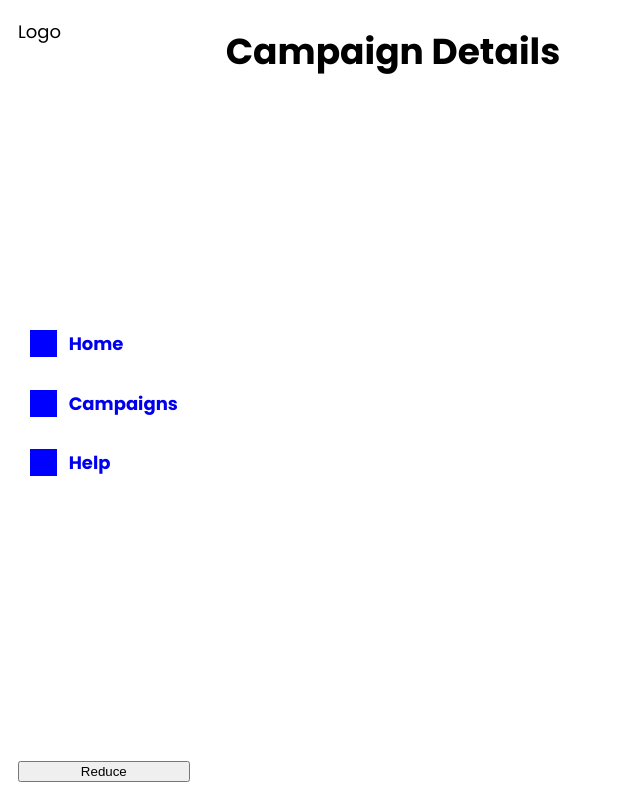
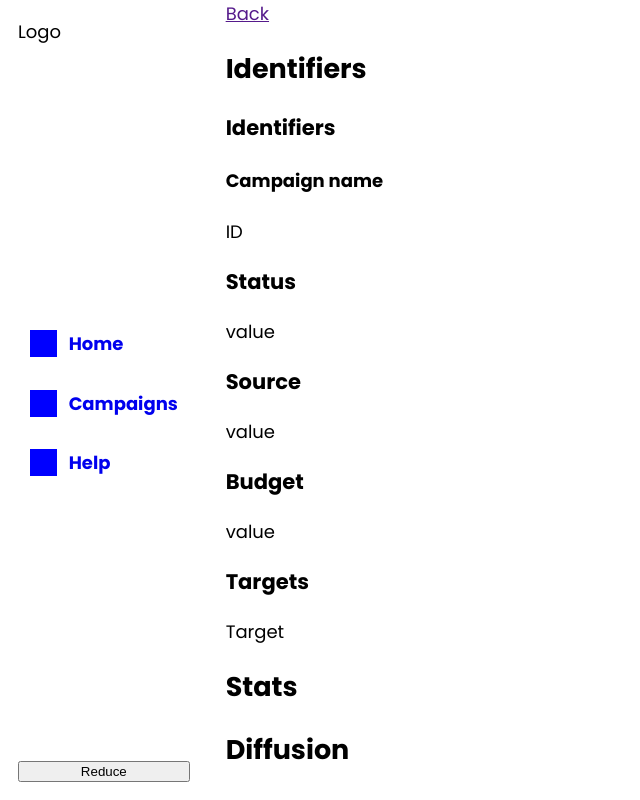
Before and after one commit to ProcessX/proxistore-test, a React (Vite) app: page /campaign-details in a window 1280 px wide. Shown: the whole page, without its empty margins (0-640 px from the left). Built offline with nearby package versions, Linux system fonts and the light colour scheme.

Commit message:
Setting up campaign details - general

```diff
--- /dev/null
+++ b/src/components/btn/btnBack.js
@@ -0,0 +1,10 @@
+import React from 'react';
+import { Link } from 'react-router-dom';
+
+const BtnBack = () => {
+    return (
+        <Link>Back</Link>
+    )
+}
+
+export default BtnBack
--- /dev/null
+++ b/src/components/campaignInfoSection/CampaignInfoSection.js
@@ -0,0 +1,13 @@
+import React from 'react'
+
+// eslint-disable-next-line react/prop-types
+const CampaignInfoSection = ({ children, title }) => {
+    return (
+        <section className={'campaignInfoBlock'}>
+            <h2 className={'campaignInfoBlock__title'}>{title}</h2>
+            <div className={'campaign__info'}>{children}</div>
+        </section>
+    )
+}
+
+export default CampaignInfoSection
--- /dev/null
+++ b/src/components/campaignInfoSection/IdentifiersBlock.js
@@ -0,0 +1,13 @@
+import React from 'react';
+import InfoBlock from './InfoBlock';
+
+// eslint-disable-next-line react/prop-types
+const IdentifiersBlock = ({children}) => {
+    return (
+        <InfoBlock title={'Identifiers'}>
+            {children}
+        </InfoBlock>
+    )
+}
+
+export default IdentifiersBlock
--- /dev/null
+++ b/src/components/campaignInfoSection/InfoBlock.js
@@ -0,0 +1,13 @@
+import React from 'react'
+
+// eslint-disable-next-line react/prop-types
+const InfoBlock = ({children, title}) => {
+    return (
+        <div className={'infoBlock'}>
+            <h3 className={'infoBlock__title'}>{title}</h3>
+            {children}
+        </div>
+    )
+}
+
+export default InfoBlock
--- /dev/null
+++ b/src/components/campaignInfoSection/SingleBlock.js
@@ -0,0 +1,13 @@
+import React from 'react';
+import InfoBlock from './InfoBlock';
+
+// eslint-disable-next-line react/prop-types
+const SingleBlock = ({title, value}) => {
+    return (
+        <InfoBlock title={title}>
+            <p className='singleInfo'>{value}</p>
+        </InfoBlock>
+    )
+}
+
+export default SingleBlock
--- /dev/null
+++ b/src/components/campaignInfoSection/TargetsBlock.js
@@ -0,0 +1,13 @@
+import React from 'react'
+import InfoBlock from './InfoBlock'
+
+// eslint-disable-next-line react/prop-types
+const TargetsBlock = ({title}) => {
+    return (
+        <InfoBlock title={title}>
+            Target
+        </InfoBlock>
+    )
+}
+
+export default TargetsBlock
--- a/src/components/pages/campaignDetails/CampaignDetails.js
+++ b/src/components/pages/campaignDetails/CampaignDetails.js
@@ -1,10 +1,34 @@
-import React from 'react';
-import MainPageLayout from '../mainPageLayout/MainPageLayout';
+import React from 'react'
+import BtnBack from '../../btn/BtnBack'
+import CampaignInfoSection from '../../campaignInfoSection/CampaignInfoSection'
+import IdentifiersBlock from '../../campaignInfoSection/IdentifiersBlock'
+import SingleBlock from '../../campaignInfoSection/SingleBlock'
+import TargetsBlock from '../../campaignInfoSection/TargetsBlock'
+import MainPageLayout from '../mainPageLayout/MainPageLayout'
 
 const CampaignDetails = () => {
     return (
         <MainPageLayout>
-            <h1>Campaign Details</h1>
+            <div className={'campaignDetails'}>
+                <BtnBack />
+
+                <CampaignInfoSection title={'Identifiers'}>
+                    <IdentifiersBlock>
+                        <h4 className={'campaign__name'}>Campaign name</h4>
+                        <p className={'campaign__id'}>ID</p>
+                        <div className={'info'}>
+                            <SingleBlock title={'Status'} value={'value'} />
+                            <SingleBlock title={'Source'} value={'value'} />
+                            <SingleBlock title={'Budget'} value={'value'} />
+                        </div>
+                    </IdentifiersBlock>
+                    <TargetsBlock title={'Targets'}/>
+                </CampaignInfoSection>
+
+                <CampaignInfoSection title={'Stats'}></CampaignInfoSection>
+
+                <CampaignInfoSection title={'Diffusion'}></CampaignInfoSection>
+            </div>
         </MainPageLayout>
     )
 }
--- a/src/components/pages/campaignListing/CampaignListing.js
+++ b/src/components/pages/campaignListing/CampaignListing.js
@@ -1,6 +1,6 @@
 import React from 'react';
 import MainPageLayout from '../mainPageLayout/MainPageLayout';
-import BtnRectangle from '../../btn/btnRectangle';
+import BtnRectangle from '../../btn/BtnRectangle';
 import Searchbar from './Searchbar';
 import SortingParamSelector from './SortingParamSelector';
 import PageNav from './PageNav';
--- a/src/style/components/pages/_pages.scss
+++ b/src/style/components/pages/_pages.scss
@@ -1,2 +1,3 @@
 @use './mainPageLayout';
 @use './campaignListing';
+@use './campaignDetails';
--- a/src/style/style.scss
+++ b/src/style/style.scss
@@ -4,7 +4,6 @@
 @use './components/btn/btn';
 @use './components/campaignList/campaignList';
 
-
 body {
     margin: 0;
     padding: 0;
```
Also changed, not shown: src/style/components/pages/_campaignDetails.scss (added).
